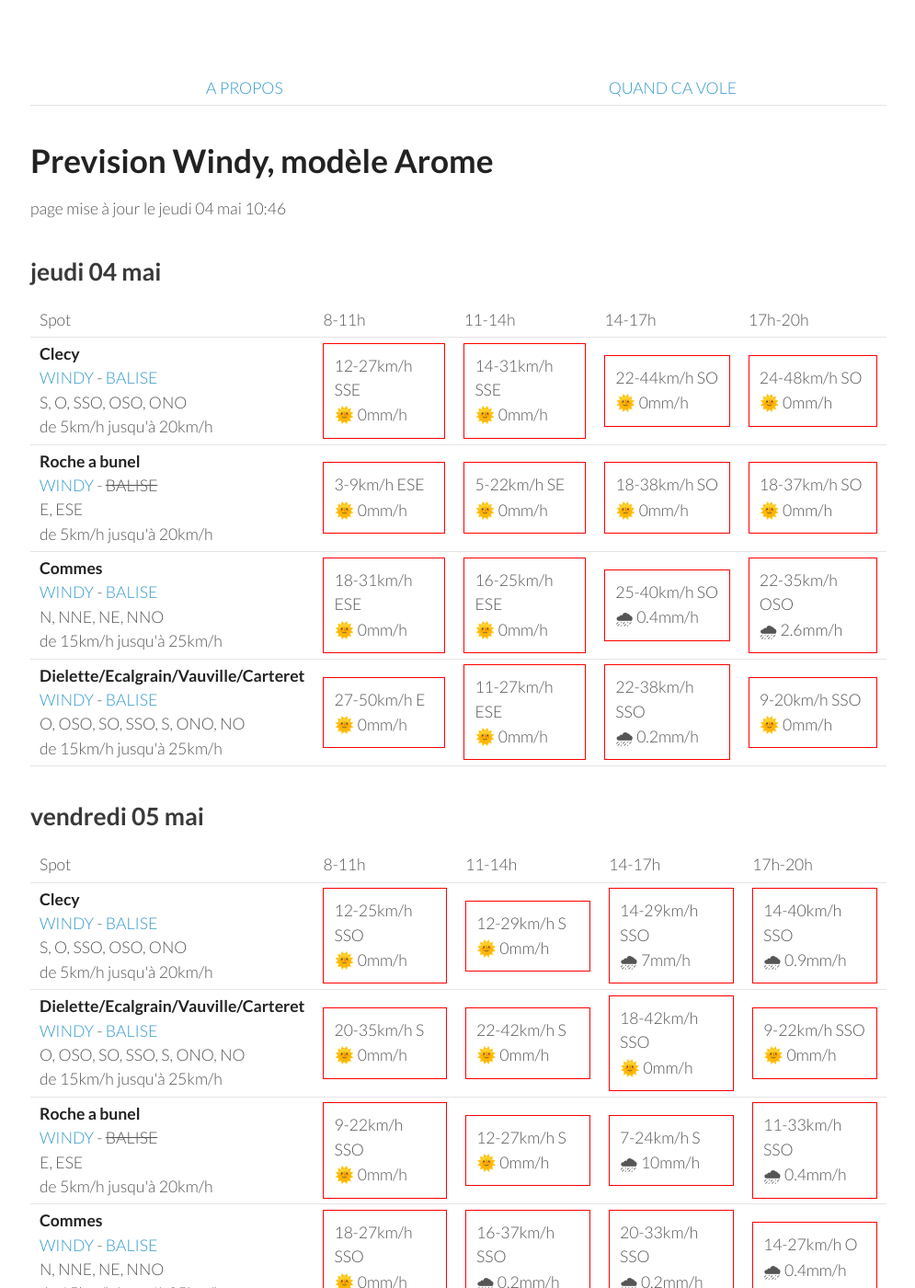
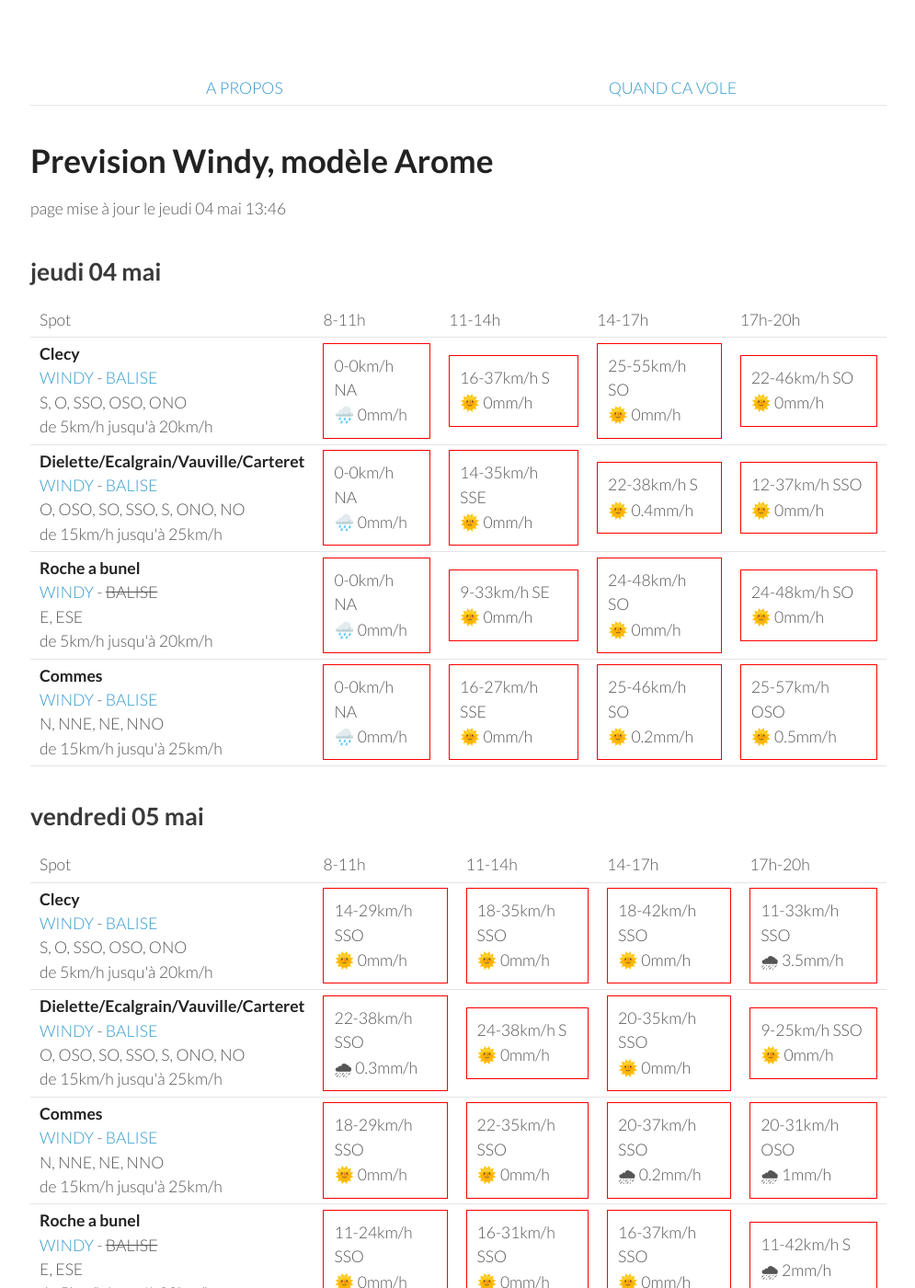
Before and after one commit to parapente-dans-le-nord/parapente-dans-le-nord.github.io, a Jekyll site: the page built from normandie.markdown, in a window 1280 px wide and 1400 px high. Shown: the whole window at 92% size, without its empty margins (25-1020 px from the left). Built offline with Jekyll 4.4.1, drawn with Linux system fonts in a browser that asks for light colours; some of the changed text lies outside the part shown.

Commit message:
update index.markdown

```diff
--- a/normandie.markdown
+++ b/normandie.markdown
@@ -7,7 +7,7 @@ title:  "Tous les spots"
 {: .links}
 
 # Prevision Windy, modèle Arome
-page mise à jour le jeudi 04 mai 10:46
+page mise à jour le jeudi 04 mai 13:46
 
 ## jeudi 04 mai
 
@@ -24,41 +24,37 @@ page mise à jour le jeudi 04 mai 10:46
 <tr>
         <td><strong>Clecy</strong><br><a href="https://windy.com/48.929/-0.470?48.516,-0.470,8">WINDY</a> - <span class=""><a href="http://www.balisemeteo.com/balise.php?idBalise=122">BALISE</a> </span><br> <span class="vent-favorable">S, O, SSO, OSO, ONO</span><br><span class="force-vent">de 5km/h jusqu'à 20km/h</span> </td>
 
-            <td><div class="not-flyable"><p>12-27km/h SSE</p><p>🌞 0mm/h</p></div></td>
-            <td><div class="not-flyable"><p>14-31km/h SSE</p><p>🌞 0mm/h</p></div></td>
-            <td><div class="not-flyable"><p>22-44km/h SO</p><p>🌞 0mm/h</p></div></td>
-            <td><div class="not-flyable"><p>24-48km/h SO</p><p>🌞 0mm/h</p></div></td>
+            <td><div class="not-flyable"><p>0-0km/h NA</p><p>🌧️ 0mm/h</p></div></td>
+            <td><div class="not-flyable"><p>16-37km/h S</p><p>🌞 0mm/h</p></div></td>
+            <td><div class="not-flyable"><p>25-55km/h SO</p><p>🌞 0mm/h</p></div></td>
+            <td><div class="not-flyable"><p>22-46km/h SO</p><p>🌞 0mm/h</p></div></td>
 
+    </tr>
+<tr>
+        <td><strong>Dielette/Ecalgrain/Vauville/Carteret</strong><br><a href="https://windy.com/49.650/-1.856?49.243,-1.856,8">WINDY</a> - <span class=""><a href="http://www.balisemeteo.com/balise.php?idBalise=81">BALISE</a> </span><br> <span class="vent-favorable">O, OSO, SO, SSO, S, ONO, NO</span><br><span class="force-vent">de 15km/h jusqu'à 25km/h</span> </td>
+
+            <td><div class="not-flyable"><p>0-0km/h NA</p><p>🌧️ 0mm/h</p></div></td>
+            <td><div class="not-flyable"><p>14-35km/h SSE</p><p>🌞 0mm/h</p></div></td>
+            <td><div class="not-flyable"><p>22-38km/h S</p><p>🌞 0.4mm/h</p></div></td>
+            <td><div class="not-flyable"><p>12-37km/h SSO</p><p>🌞 0mm/h</p></div></td>
 
     </tr>
 <tr>
         <td><strong>Roche a bunel</strong><br><a href="https://windy.com/48.993/-0.499?48.580,-0.499,8">WINDY</a> - <span class="no-balise"> BALISE </span><br> <span class="vent-favorable">E, ESE</span><br><span class="force-vent">de 5km/h jusqu'à 20km/h</span> </td>
 
-            <td><div class="not-flyable"><p>3-9km/h ESE</p><p>🌞 0mm/h</p></div></td>
-            <td><div class="not-flyable"><p>5-22km/h SE</p><p>🌞 0mm/h</p></div></td>
-            <td><div class="not-flyable"><p>18-38km/h SO</p><p>🌞 0mm/h</p></div></td>
-            <td><div class="not-flyable"><p>18-37km/h SO</p><p>🌞 0mm/h</p></div></td>
-
+            <td><div class="not-flyable"><p>0-0km/h NA</p><p>🌧️ 0mm/h</p></div></td>
+            <td><div class="not-flyable"><p>9-33km/h SE</p><p>🌞 0mm/h</p></div></td>
+            <td><div class="not-flyable"><p>24-48km/h SO</p><p>🌞 0mm/h</p></div></td>
+            <td><div class="not-flyable"><p>24-48km/h SO</p><p>🌞 0mm/h</p></div></td>
 
     </tr>
 <tr>
         <td><strong>Commes</strong><br><a href="https://windy.com/49.346/-0.726?48.936,-0.726,8">WINDY</a> - <span class=""><a href="http://www.balisemeteo.com/balise.php?idBalise=158">BALISE</a> </span><br> <span class="vent-favorable">N, NNE, NE, NNO</span><br><span class="force-vent">de 15km/h jusqu'à 25km/h</span> </td>
 
-            <td><div class="not-flyable"><p>18-31km/h ESE</p><p>🌞 0mm/h</p></div></td>
-            <td><div class="not-flyable"><p>16-25km/h ESE</p><p>🌞 0mm/h</p></div></td>
-            <td><div class="not-flyable"><p>25-40km/h SO</p><p>🌧 0.4mm/h</p></div></td>
-            <td><div class="not-flyable"><p>22-35km/h OSO</p><p>🌧 2.6mm/h</p></div></td>
-
-
-    </tr>
-<tr>
-        <td><strong>Dielette/Ecalgrain/Vauville/Carteret</strong><br><a href="https://windy.com/49.650/-1.856?49.243,-1.856,8">WINDY</a> - <span class=""><a href="http://www.balisemeteo.com/balise.php?idBalise=81">BALISE</a> </span><br> <span class="vent-favorable">O, OSO, SO, SSO, S, ONO, NO</span><br><span class="force-vent">de 15km/h jusqu'à 25km/h</span> </td>
-
-            <td><div class="not-flyable"><p>27-50km/h E</p><p>🌞 0mm/h</p></div></td>
-            <td><div class="not-flyable"><p>11-27km/h ESE</p><p>🌞 0mm/h</p></div></td>
-            <td><div class="not-flyable"><p>22-38km/h SSO</p><p>🌧 0.2mm/h</p></div></td>
-            <td><div class="not-flyable"><p>9-20km/h SSO</p><p>🌞 0mm/h</p></div></td>
-
+            <td><div class="not-flyable"><p>0-0km/h NA</p><p>🌧️ 0mm/h</p></div></td>
+            <td><div class="not-flyable"><p>16-27km/h SSE</p><p>🌞 0mm/h</p></div></td>
+            <td><div class="not-flyable"><p>25-46km/h SO</p><p>🌞 0.2mm/h</p></div></td>
+            <td><div class="not-flyable"><p>25-57km/h OSO</p><p>🌞 0.5mm/h</p></div></td>
 
     </tr>
 
@@ -80,40 +76,40 @@ page mise à jour le jeudi 04 mai 10:46
 <tr>
         <td><strong>Clecy</strong><br><a href="https://windy.com/48.929/-0.470?48.516,-0.470,8">WINDY</a> - <span class=""><a href="http://www.balisemeteo.com/balise.php?idBalise=122">BALISE</a> </span><br> <span class="vent-favorable">S, O, SSO, OSO, ONO</span><br><span class="force-vent">de 5km/h jusqu'à 20km/h</span> </td>
 
-            <td><div class="not-flyable"><p>12-25km/h SSO</p><p>🌞 0mm/h</p></div></td>
-            <td><div class="not-flyable"><p>12-29km/h S</p><p>🌞 0mm/h</p></div></td>
-            <td><div class="not-flyable"><p>14-29km/h SSO</p><p>🌧 7mm/h</p></div></td>
-            <td><div class="not-flyable"><p>14-40km/h SSO</p><p>🌧 0.9mm/h</p></div></td>
+            <td><div class="not-flyable"><p>14-29km/h SSO</p><p>🌞 0mm/h</p></div></td>
+            <td><div class="not-flyable"><p>18-35km/h SSO</p><p>🌞 0mm/h</p></div></td>
+            <td><div class="not-flyable"><p>18-42km/h SSO</p><p>🌞 0mm/h</p></div></td>
+            <td><div class="not-flyable"><p>11-33km/h SSO</p><p>🌧 3.5mm/h</p></div></td>
 
 
     </tr>
 <tr>
         <td><strong>Dielette/Ecalgrain/Vauville/Carteret</strong><br><a href="https://windy.com/49.650/-1.856?49.243,-1.856,8">WINDY</a> - <span class=""><a href="http://www.balisemeteo.com/balise.php?idBalise=81">BALISE</a> </span><br> <span class="vent-favorable">O, OSO, SO, SSO, S, ONO, NO</span><br><span class="force-vent">de 15km/h jusqu'à 25km/h</span> </td>
 
-            <td><div class="not-flyable"><p>20-35km/h S</p><p>🌞 0mm/h</p></div></td>
-            <td><div class="not-flyable"><p>22-42km/h S</p><p>🌞 0mm/h</p></div></td>
-            <td><div class="not-flyable"><p>18-42km/h SSO</p><p>🌞 0mm/h</p></div></td>
-            <td><div class="not-flyable"><p>9-22km/h SSO</p><p>🌞 0mm/h</p></div></td>
+            <td><div class="not-flyable"><p>22-38km/h SSO</p><p>🌧 0.3mm/h</p></div></td>
+            <td><div class="not-flyable"><p>24-38km/h S</p><p>🌞 0mm/h</p></div></td>
+            <td><div class="not-flyable"><p>20-35km/h SSO</p><p>🌞 0mm/h</p></div></td>
+            <td><div class="not-flyable"><p>9-25km/h SSO</p><p>🌞 0mm/h</p></div></td>
+
+
+    </tr>
+<tr>
+        <td><strong>Commes</strong><br><a href="https://windy.com/49.346/-0.726?48.936,-0.726,8">WINDY</a> - <span class=""><a href="http://www.balisemeteo.com/balise.php?idBalise=158">BALISE</a> </span><br> <span class="vent-favorable">N, NNE, NE, NNO</span><br><span class="force-vent">de 15km/h jusqu'à 25km/h</span> </td>
+
+            <td><div class="not-flyable"><p>18-29km/h SSO</p><p>🌞 0mm/h</p></div></td>
+            <td><div class="not-flyable"><p>22-35km/h SSO</p><p>🌞 0mm/h</p></div></td>
+            <td><div class="not-flyable"><p>20-37km/h SSO</p><p>🌧 0.2mm/h</p></div></td>
+            <td><div class="not-flyable"><p>20-31km/h OSO</p><p>🌧 1mm/h</p></div></td>
 
 
     </tr>
 <tr>
         <td><strong>Roche a bunel</strong><br><a href="https://windy.com/48.993/-0.499?48.580,-0.499,8">WINDY</a> - <span class="no-balise"> BALISE </span><br> <span class="vent-favorable">E, ESE</span><br><span class="force-vent">de 5km/h jusqu'à 20km/h</span> </td>
 
-            <td><div class="not-flyable"><p>9-22km/h SSO</p><p>🌞 0mm/h</p></div></td>
-            <td><div class="not-flyable"><p>12-27km/h S</p><p>🌞 0mm/h</p></div></td>
-            <td><div class="not-flyable"><p>7-24km/h S</p><p>🌧 10mm/h</p></div></td>
-            <td><div class="not-flyable"><p>11-33km/h SSO</p><p>🌧 0.4mm/h</p></div></td>
-
-
-    </tr>
-<tr>
-        <td><strong>Commes</strong><br><a href="https://windy.com/49.346/-0.726?48.936,-0.726,8">WINDY</a> - <span class=""><a href="http://www.balisemeteo.com/balise.php?idBalise=158">BALISE</a> </span><br> <span class="vent-favorable">N, NNE, NE, NNO</span><br><span class="force-vent">de 15km/h jusqu'à 25km/h</span> </td>
-
-            <td><div class="not-flyable"><p>18-27km/h SSO</p><p>🌞 0mm/h</p></div></td>
-            <td><div class="not-flyable"><p>16-37km/h SSO</p><p>🌧 0.2mm/h</p></div></td>
-            <td><div class="not-flyable"><p>20-33km/h SSO</p><p>🌧 0.2mm/h</p></div></td>
-            <td><div class="not-flyable"><p>14-27km/h O</p><p>🌧 0.4mm/h</p></div></td>
+            <td><div class="not-flyable"><p>11-24km/h SSO</p><p>🌞 0mm/h</p></div></td>
+            <td><div class="not-flyable"><p>16-31km/h SSO</p><p>🌞 0mm/h</p></div></td>
+            <td><div class="not-flyable"><p>16-37km/h SSO</p><p>🌞 0mm/h</p></div></td>
+            <td><div class="not-flyable"><p>11-42km/h S</p><p>🌧 2mm/h</p></div></td>
 
 
     </tr>
@@ -136,10 +132,10 @@ page mise à jour le jeudi 04 mai 10:46
 <tr>
         <td><strong>Clecy</strong><br><a href="https://windy.com/48.929/-0.470?48.516,-0.470,8">WINDY</a> - <span class=""><a href="http://www.balisemeteo.com/balise.php?idBalise=122">BALISE</a> </span><br> <span class="vent-favorable">S, O, SSO, OSO, ONO</span><br><span class="force-vent">de 5km/h jusqu'à 20km/h</span> </td>
 
-            <td><div class="not-flyable"><p>9-22km/h S</p><p>🌧 1.9mm/h</p></div></td>
-            <td><div class="not-flyable"><p>11-24km/h S</p><p>🌧 3mm/h</p></div></td>
-            <td><div class="not-flyable"><p>14-33km/h SSO</p><p>🌧 1.6mm/h</p></div></td>
-            <td><div class="not-flyable"><p>16-35km/h SSO</p><p>🌧 0.6mm/h</p></div></td>
+            <td><div class="not-flyable"><p>11-27km/h S</p><p>🌧 1.9mm/h</p></div></td>
+            <td><div class="not-flyable"><p>11-25km/h S</p><p>🌧 0.7mm/h</p></div></td>
+            <td><div class="not-flyable"><p>18-38km/h S</p><p>🌧 0.6mm/h</p></div></td>
+            <td><div class="not-flyable"><p>18-42km/h SSO</p><p>🌧 0.9mm/h</p></div></td>
 
 
     </tr>
@@ -212,10 +208,10 @@ page mise à jour le jeudi 04 mai 10:46
 <tr>
         <td><strong>Clecy</strong><br><a href="https://windy.com/48.929/-0.470?48.516,-0.470,8">WINDY</a> - <span class=""><a href="http://www.balisemeteo.com/balise.php?idBalise=122">BALISE</a> </span><br> <span class="vent-favorable">S, O, SSO, OSO, ONO</span><br><span class="force-vent">de 5km/h jusqu'à 20km/h</span> </td>
 
-            <td><div class="not-flyable"><p>14-33km/h O</p><p>🌞 0mm/h</p></div></td>
-            <td><div class="not-flyable"><p>18-37km/h O</p><p>🌞 0mm/h</p></div></td>
-            <td><div class="not-flyable"><p>18-38km/h O</p><p>🌞 0mm/h</p></div></td>
-            <td><div class="not-flyable"><p>16-42km/h O</p><p>🌞 0mm/h</p></div></td>
+            <td><div class="not-flyable"><p>12-27km/h O</p><p>🌞 0mm/h</p></div></td>
+            <td><div class="not-flyable"><p>14-33km/h O</p><p>🌧 0.2mm/h</p></div></td>
+            <td><div class="not-flyable"><p>16-35km/h O</p><p>🌧 0.2mm/h</p></div></td>
+            <td><div class="not-flyable"><p>14-37km/h O</p><p>🌞 0mm/h</p></div></td>
 
 
     </tr>
@@ -248,10 +244,10 @@ page mise à jour le jeudi 04 mai 10:46
 <tr>
         <td><strong>Clecy</strong><br><a href="https://windy.com/48.929/-0.470?48.516,-0.470,8">WINDY</a> - <span class=""><a href="http://www.balisemeteo.com/balise.php?idBalise=122">BALISE</a> </span><br> <span class="vent-favorable">S, O, SSO, OSO, ONO</span><br><span class="force-vent">de 5km/h jusqu'à 20km/h</span> </td>
 
-            <td><div class="not-flyable"><p>14-27km/h SSO</p><p>🌧 0.5mm/h</p></div></td>
-            <td><div class="not-flyable"><p>16-37km/h SSO</p><p>🌧 0.8mm/h</p></div></td>
-            <td><div class="not-flyable"><p>20-44km/h SO</p><p>🌧 0.3mm/h</p></div></td>
-            <td><div class="not-flyable"><p>22-48km/h OSO</p><p>🌧 0.4mm/h</p></div></td>
+            <td><div class="not-flyable"><p>18-35km/h SO</p><p>🌧 1mm/h</p></div></td>
+            <td><div class="not-flyable"><p>16-37km/h SSO</p><p>🌧 0.5mm/h</p></div></td>
+            <td><div class="not-flyable"><p>18-44km/h SSO</p><p>🌧 0.9mm/h</p></div></td>
+            <td><div class="not-flyable"><p>18-51km/h SO</p><p>🌧 1.6mm/h</p></div></td>
 
 
     </tr>
@@ -322,6 +318,16 @@ page mise à jour le jeudi 04 mai 10:46
 
     </tr>
 <tr>
+        <td><strong>Clecy</strong><br><a href="https://windy.com/48.929/-0.470?48.516,-0.470,8">WINDY</a> - <span class=""><a href="http://www.balisemeteo.com/balise.php?idBalise=122">BALISE</a> </span><br> <span class="vent-favorable">S, O, SSO, OSO, ONO</span><br><span class="force-vent">de 5km/h jusqu'à 20km/h</span> </td>
+
+            <td><div class="not-flyable"><p>11-25km/h O</p><p>🌧 0.2mm/h</p></div></td>
+            <td><div class="not-flyable"><p>12-33km/h O</p><p>🌧 0.6mm/h</p></div></td>
+            <td><div class="not-flyable"><p>18-40km/h O</p><p>🌧 0.7mm/h</p></div></td>
+            <td><div class="not-flyable"><p>18-40km/h ONO</p><p>🌧 0.3mm/h</p></div></td>
+
+
+    </tr>
+<tr>
         <td><strong>Roche a bunel</strong><br><a href="https://windy.com/48.993/-0.499?48.580,-0.499,8">WINDY</a> - <span class="no-balise"> BALISE </span><br> <span class="vent-favorable">E, ESE</span><br><span class="force-vent">de 5km/h jusqu'à 20km/h</span> </td>
 
             <td><div class="not-flyable"><p>12-27km/h O</p><p>🌧 0.2mm/h</p></div></td>
```
